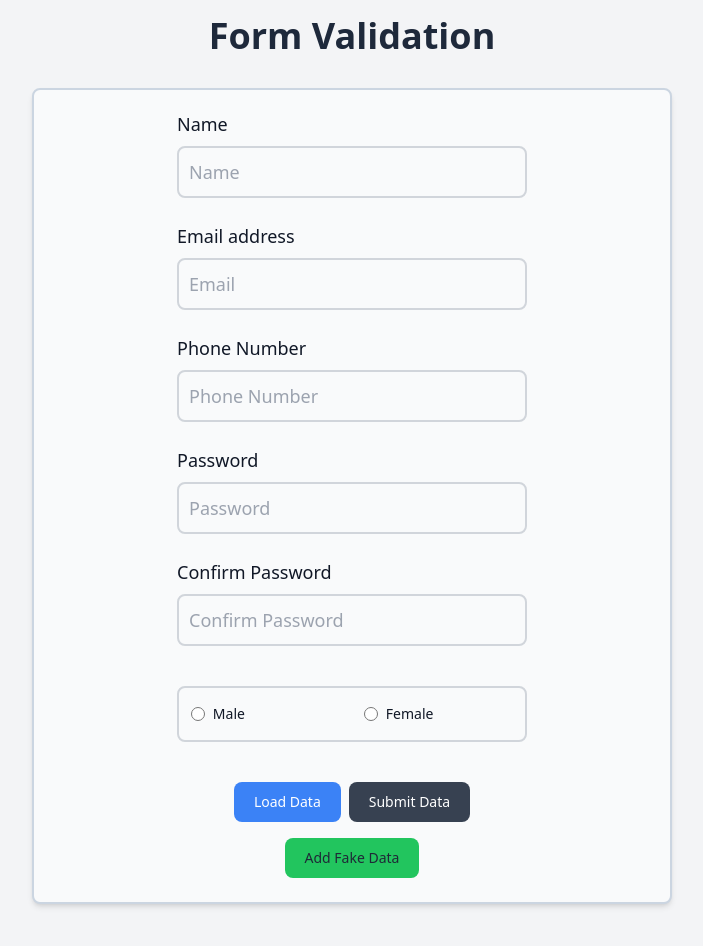
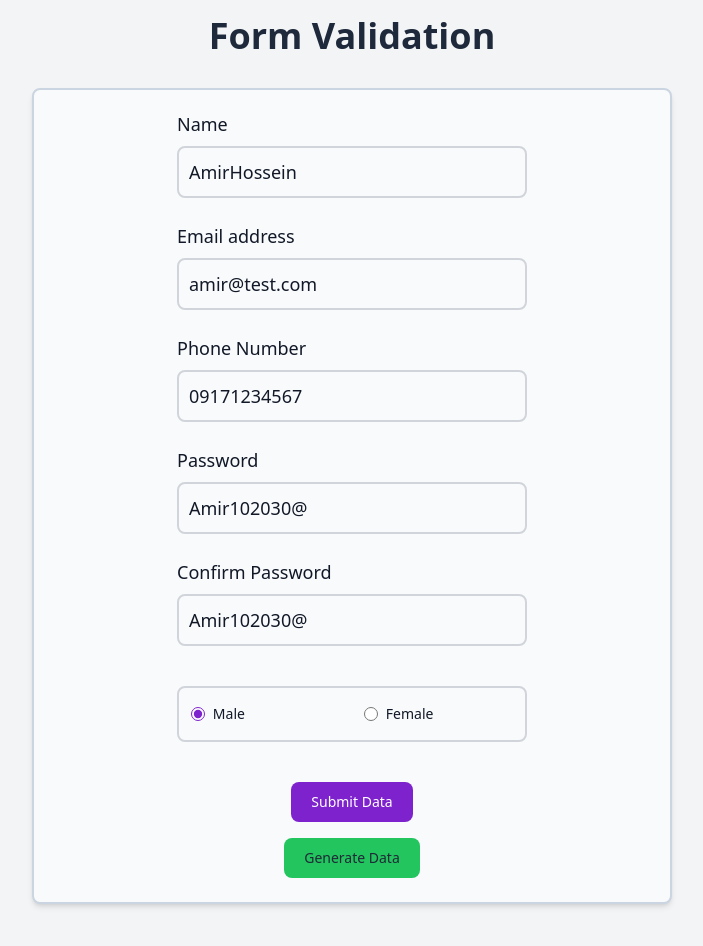
Before and after one commit to amirk1998/Form-Validation-Formik, a React (Vite) app: page / in a window 1280 px wide. Shown: the top 946 px of the page, without its empty margins (288-991 px from the left). Built offline with nearby package versions, Linux system fonts and the light colour scheme; data requests are answered from the project's data file.

Commit message:
Fake Data Generator has been added : Part 01

```diff
--- a/data/db.json
+++ b/data/db.json
@@ -8,33 +8,6 @@
       "passwordConfirm": "Amir102030@",
       "gender": "0",
       "id": 1
-    },
-    {
-      "name": "Rene Langworth",
-      "email": "Aniya87@yahoo.com",
-      "phoneNumber": "9748959605",
-      "password": "LQ:v}s9e,c2W",
-      "passwordConfirm": "LQ:v}s9e,c2W",
-      "gender": "0",
-      "id": 2
-    },
-    {
-      "name": "Richard Casper",
-      "email": "Eldora.Kunze17@yahoo.com",
-      "phoneNumber": "66646817641",
-      "password": "/)2{!TO+.st?",
-      "passwordConfirm": "/)2{!TO+.st?",
-      "gender": "1",
-      "id": 3
-    },
-    {
-      "name": "Richard Casper",
-      "email": "Eldora.Kunze17@yahoo.com",
-      "phoneNumber": "66646817641",
-      "password": "/)2{!TO+.st?",
-      "passwordConfirm": "/)2{!TO+.st?",
-      "gender": "1",
-      "id": 4
     }
   ]
 }
--- a/src/Components/FakeData/FakeData.jsx
+++ b/src/Components/FakeData/FakeData.jsx
@@ -1,29 +1,24 @@
-import userData from './FakeUserData';
-import { addNewUser } from '../../services/addNewUserService';
 import { useState } from 'react';
-const FakeData = () => {
+import { generateFakeData, saveFakeData } from './FakeDataGenerator';
+
+const FakeData = (props) => {
   const [loading, setLoading] = useState(false);
-
-  const postUser = async () => {
-    try {
-      setLoading(true);
-      await addNewUser(userData);
-      console.log('Data added');
-    } catch (error) {
-      console.log(error);
-    } finally {
-      setLoading(false);
-    }
+  const { numOfData } = props;
+  const [fakeData, setFakeData] = useState([]);
+  const handleGenerateData = () => {
+    console.log('Post User');
+    const data = generateFakeData(5);
+    setFakeData(data);
+    saveFakeData(data);
   };
-
   return (
     <div>
       <button
         disabled={loading}
-        onClick={postUser}
-        className='focus:outline-none text-gray-800 bg-green-500 hover:bg-green-700 font-medium rounded-lg text-sm px-5 py-2.5 my-2  '
+        onClick={handleGenerateData}
+        className='focus:outline-none text-gray-800 bg-green-500 hover:bg-green-700 font-medium rounded-lg text-sm px-5 py-2.5 my-2'
       >
-        {loading ? 'Adding...' : 'Add Fake Data'}
+        {loading ? 'Adding...' : 'Generate Data'}
       </button>
     </div>
   );
--- /dev/null
+++ b/src/Components/FakeData/FakeDataGenerator.jsx
@@ -0,0 +1,29 @@
+import { faker } from '@faker-js/faker';
+import { addNewUser } from '../../services/addNewUserService';
+
+const generateFakeData = (numOfData) => {
+  let dataArray = [];
+  let data = {};
+
+  for (let i = 0; i < numOfData; i++) {
+    const name = faker.name.findName();
+    const email = faker.internet.email();
+    const phone = faker.phone.phoneNumber();
+    const address = faker.address.streetAddress();
+    const newData = { name, email, phone, address };
+    dataArray.push(newData);
+  }
+  // dataArray.map((data) => {});
+  return data;
+};
+
+const saveFakeData = async (fakeData) => {
+  try {
+    await addNewUser(fakeData);
+    console.log('Fake data saved to local database!');
+  } catch (error) {
+    console.error(error);
+  }
+};
+
+export { generateFakeData, saveFakeData };
--- a/src/Components/FakeData/FakeUserData.jsx
+++ b/src/Components/FakeData/FakeUserData.jsx
@@ -50,7 +50,8 @@ function generatePassword(
     characters += '0123456789';
   }
   if (hasSymbols) {
-    characters += '!@#$%^&*()_+-={}[]|:;<>,.?/';
+    // characters += '!@#$%^&*()_+-={}[]|:;<>,.?/';
+    characters += '@$!%*?&';
   }
   // Generate the password using faker.js
   while (password.length < length) {
--- a/src/Components/SingUp/SingUpForm.jsx
+++ b/src/Components/SingUp/SingUpForm.jsx
@@ -1,6 +1,7 @@
 import { useFormik } from 'formik';
-import { useState } from 'react';
+import { useEffect, useState } from 'react';
 import * as Yup from 'yup';
+import { getOneUser } from '../../services/getOneUserService';
 import FakeData from '../FakeData/FakeData';
 
 const savedData = {
@@ -36,7 +37,8 @@ const validationSchema = Yup.object({
   password: Yup.string()
     .required('Password is Required')
     .matches(
-      /^(?=.*[a-z])(?=.*[A-Z])(?=.*[0-9])(?=.*[!@#\$%\^&\*])(?=.{8,})/,
+      // /^(?=.*[a-z])(?=.*[A-Z])(?=.*[0-9])(?=.*[!@#\$%\^&\*])(?=.{8,})/,
+      /^(?=.*[a-z])(?=.*[A-Z])(?=.*\d)(?=.*[@$!%*?&])[A-Za-z\d@$!%*?&]{8,20}$/,
       'Must Contain 8 Characters, One Uppercase, One Lowercase, One Number and One Special Case Character'
     ),
   passwordConfirm: Yup.string()
@@ -51,6 +53,8 @@ const SignUpForm = () => {
 
   const [formValues, setFormValues] = useState(null);
 
+  const userID = 1;
+
   const onSubmit = (values) => {
     console.log(values);
   };
@@ -63,6 +67,12 @@ const SignUpForm = () => {
     validateOnMount: true,
     enableReinitialize: true,
   });
+
+  useEffect(() => {
+    getOneUser(userID)
+      .then((res) => setFormValues(res.data))
+      .catch((error) => console.log(error));
+  }, []);
 
   return (
     <div className='h-screen w-1/2'>
@@ -150,7 +160,7 @@ const SignUpForm = () => {
             Password
           </label>
           <input
-            type='password'
+            type='text'
             id='password'
             name='password'
             {...formik.getFieldProps('password')}
@@ -174,7 +184,7 @@ const SignUpForm = () => {
             Confirm Password
           </label>
           <input
-            type='password'
+            type='text'
             id='passwordConfirm'
             name='passwordConfirm'
             {...formik.getFieldProps('passwordConfirm')}
@@ -240,12 +250,12 @@ const SignUpForm = () => {
 
         {/* Load Data Button */}
         <div className='flex items-center justify-center gap-x-2'>
-          <button
+          {/* <button
             onClick={() => setFormValues(savedData)}
             className='focus:outline-none text-white bg-blue-500 hover:bg-blue-700 font-medium rounded-lg text-sm px-5 py-2.5 mb-2  '
           >
             Load Data
-          </button>
+          </button> */}
           {/* Submit Button */}
           <button
             type='submit'
--- a/src/services/getOneUserService.js
+++ b/src/services/getOneUserService.js
@@ -1,5 +1,5 @@
 import http from './httpServices';
 
 export function getOneUser(id) {
-  return http.get(`/Users/${id}`);
+  return http.get(`/users/${id}`);
 }
```
